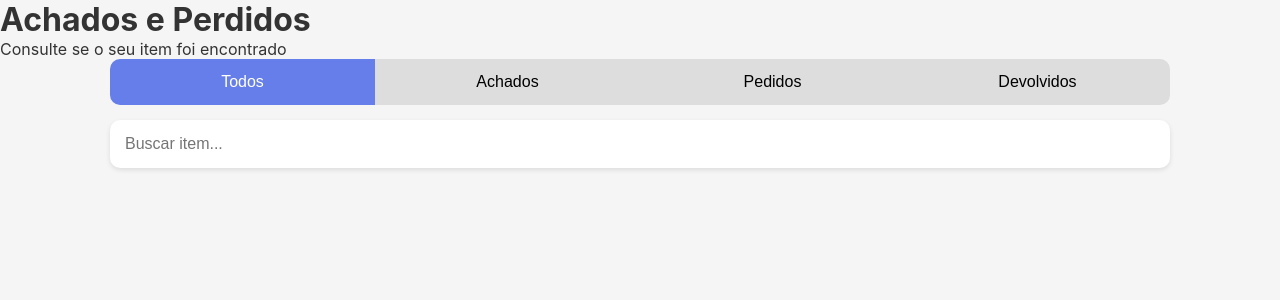
After one commit to sauloalves80/achadosepedidos, a Flask app: page /visualizar in a window 1280 px wide. The commit adds this page. Shown: the top 300 px of the page. Run offline with Flask 3, Linux system fonts and the light colour scheme; data that the repository does not hold is empty; some libraries are stand-ins or nearby versions.

Commit message:
virsualização

```diff
--- a/app.py
+++ b/app.py
@@ -109,6 +109,41 @@ def registrar():
 @login_required
 def index():
     return render_template('index.html')
+
+@app.route('/visualizar')
+def visualizar():
+    return render_template('visualizar.html')
+
+@app.route('/api/publico/itens', methods=['GET'])
+def listar_itens_publico():
+    db = get_db()
+    try:
+        tipo = request.args.get('tipo')
+        status = request.args.get('status')
+        busca = request.args.get('busca', '')
+
+        query = 'SELECT id, nome, descricao, local, data_registro, tipo, status, foto, data_devolucao FROM itens WHERE 1=1'
+        params = []
+
+        if tipo:
+            query += ' AND tipo = ?'
+            params.append(tipo)
+
+        if status:
+            query += ' AND status = ?'
+            params.append(status)
+
+        if busca:
+            query += ' AND (nome LIKE ? OR descricao LIKE ? OR local LIKE ?)'
+            params.extend([f'%{busca}%'] * 3)
+
+        query += ' ORDER BY created_at DESC'
+        cur = db.cursor()
+        cur.execute(adapt_query(query), adapt_params(params))
+        itens = cur.fetchall()
+        return jsonify([dict(row) for row in itens])
+    finally:
+        db.close()
 
 @app.route('/static/uploads/<filename>')
 def uploaded_file(filename):
--- a/static/css/style.css
+++ b/static/css/style.css
@@ -23,34 +23,6 @@ body {
     padding: 20px;
 }
 
-@media (min-width: 700px) {
-    .container {
-        max-width: 1100px;
-    }
-}
-
-header {
-    text-align: center;
-    padding: 30px 20px;
-    background: linear-gradient(135deg, #667eea 0%, #764ba2 100%);
-    color: white;
-    width: 100%;
-    margin-bottom: 20px;
-}
-
-header h1 {
-    font-size: 1.8rem;
-    margin-bottom: 5px;
-}
-
-.link-sair {
-    display: inline-block;
-    margin-top: 8px;
-    color: white;
-    font-size: 0.85rem;
-    text-decoration: underline;
-    opacity: 0.9;
-}
 
 .conteudo {
     max-width: 1100px;
--- /dev/null
+++ b/static/js/visualizar.js
@@ -0,0 +1,90 @@
+let filtroTipoAtual = '';
+let filtroStatusAtual = '';
+
+document.addEventListener('DOMContentLoaded', () => {
+    carregarItens();
+
+    document.querySelectorAll('.filtro-btn').forEach(btn => {
+        btn.addEventListener('click', () => {
+            document.querySelectorAll('.filtro-btn').forEach(b => b.classList.remove('ativo'));
+            btn.classList.add('ativo');
+            filtroTipoAtual = btn.dataset.tipo || '';
+            filtroStatusAtual = btn.dataset.status || '';
+            carregarItens(document.getElementById('busca').value);
+        });
+    });
+
+    document.getElementById('busca').addEventListener('input', (e) => {
+        carregarItens(e.target.value);
+    });
+});
+
+function extrairFotos(campoFoto) {
+    if (!campoFoto) return [];
+    try {
+        const parsed = JSON.parse(campoFoto);
+        if (Array.isArray(parsed)) return parsed;
+        return [String(parsed)];
+    } catch (e) {
+        return [campoFoto];
+    }
+}
+
+function abrirLightbox(url) {
+    document.getElementById('lightbox-img').src = url;
+    document.getElementById('lightbox').classList.add('ativo');
+}
+
+function fecharLightbox() {
+    document.getElementById('lightbox').classList.remove('ativo');
+    document.getElementById('lightbox-img').src = '';
+}
+
+async function carregarItens(busca = '') {
+    let url = '/api/publico/itens?';
+    if (filtroTipoAtual) url += 'tipo=' + filtroTipoAtual + '&';
+    if (filtroStatusAtual) url += 'status=' + filtroStatusAtual + '&';
+    if (busca) url += 'busca=' + busca;
+
+    try {
+        const response = await fetch(url);
+        const itens = await response.json();
+
+        const container = document.getElementById('lista-itens');
+        container.innerHTML = itens.map(item => {
+            let devolucaoHtml = '';
+            if (item.status === 'devolvido' && item.data_devolucao) {
+                devolucaoHtml = '<div class="item-devolucao">' +
+                    '<p><strong>Devolvido em:</strong> ' + item.data_devolucao + '</p>' +
+                    '</div>';
+            }
+
+            let fotoHtml = '';
+            const fotosItem = extrairFotos(item.foto);
+            if (fotosItem.length > 0) {
+                fotoHtml = '<div class="item-fotos">' +
+                    fotosItem.map(url => '<img src="' + url + '" alt="Foto do item" onclick="abrirLightbox(\'' + url + '\')">').join('') +
+                    '</div>';
+            }
+
+            return '<div class="item-card ' + item.tipo + '">' +
+                '<div class="item-header">' +
+                    '<span class="item-nome">' + item.nome + '</span>' +
+                    '<span class="item-tipo ' + item.tipo + '">' + item.tipo.toUpperCase() + '</span>' +
+                '</div>' +
+                fotoHtml +
+                '<div class="item-detalhes">' +
+                    '<p>Local: ' + item.local + '</p>' +
+                    '<p>Data: ' + item.data_registro + '</p>' +
+                    (item.descricao ? '<p>Descricao: ' + item.descricao + '</p>' : '') +
+                '</div>' +
+                '<div class="item-status">' +
+                    '<span class="status-badge ' + item.status + '">' + item.status + '</span>' +
+                '</div>' +
+                devolucaoHtml +
+            '</div>';
+        }).join('');
+    } catch (error) {
+        console.error('Erro ao carregar itens:', error);
+    }
+}
--- /dev/null
+++ b/templates/visualizar.html
@@ -0,0 +1,36 @@
+<!DOCTYPE html>
+<html lang="pt-BR">
+<head>
+    <meta charset="UTF-8">
+    <meta name="viewport" content="width=device-width, initial-scale=1.0">
+    <title>Achados e Perdidos - Consulta</title>
+    <link rel="stylesheet" href="{{ url_for('static', filename='css/style.css') }}">
+</head>
+<body>
+    <header>
+        <h1>Achados e Perdidos</h1>
+        <p>Consulte se o seu item foi encontrado</p>
+    </header>
+
+    <div class="conteudo">
+        <nav class="filtros">
+            <button class="filtro-btn ativo" data-tipo="" data-status="">Todos</button>
+            <button class="filtro-btn" data-tipo="achado" data-status="">Achados</button>
+            <button class="filtro-btn" data-tipo="pedido" data-status="">Pedidos</button>
+            <button class="filtro-btn" data-tipo="" data-status="devolvido">Devolvidos</button>
+        </nav>
+
+        <div class="busca">
+            <input type="text" id="busca" placeholder="Buscar item...">
+        </div>
+
+        <div id="lista-itens" class="lista-itens"></div>
+    </div>
+
+    <div id="lightbox" class="lightbox" onclick="fecharLightbox()">
+        <img id="lightbox-img" src="" alt="Foto ampliada">
+    </div>
+
+    <script src="{{ url_for('static', filename='js/visualizar.js') }}"></script>
+</body>
+</html>
```
